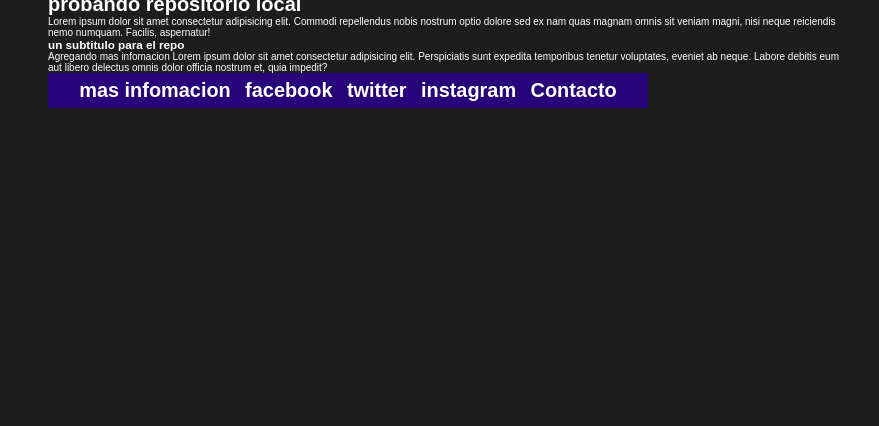
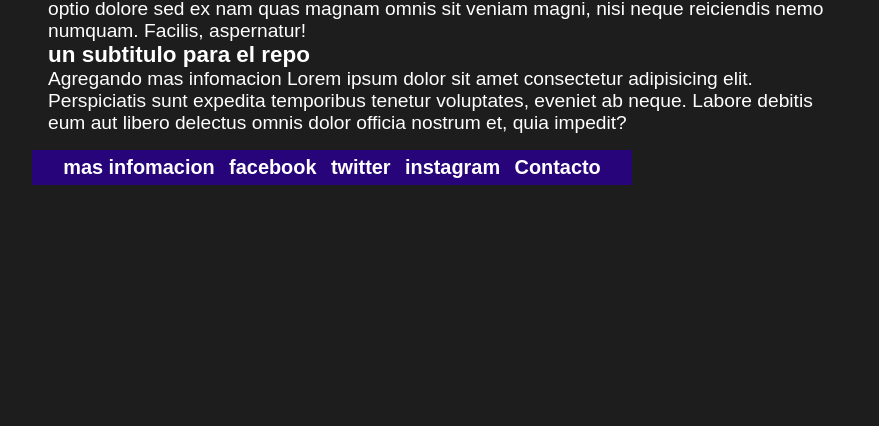
Before and after one commit to RicardoSan12/Proyecto-de-version, a plain HTML site: page index.html in a window 1280 px wide. Shown: the part 374-800 px from the top of the page, without its empty margins (192-1071 px from the left). Drawn offline with Linux system fonts and the light colour scheme.

Commit message:
corrigiendo confligtos parte 2

```diff
--- a/index.html
+++ b/index.html
@@ -31,12 +31,8 @@
         }
         main{
             max-width: 800px;
-<<<<<<< HEAD
             font-size: 1.2rem;
-=======
             margin: 1rem;
-
->>>>>>> pasado
         }
         footer{
             display: flex;
```
